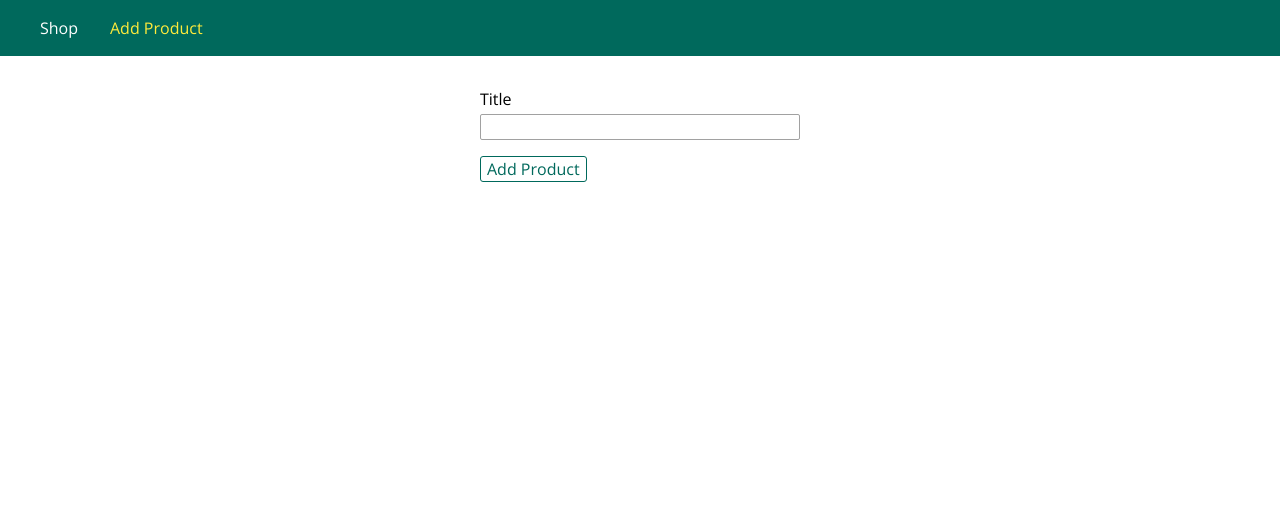
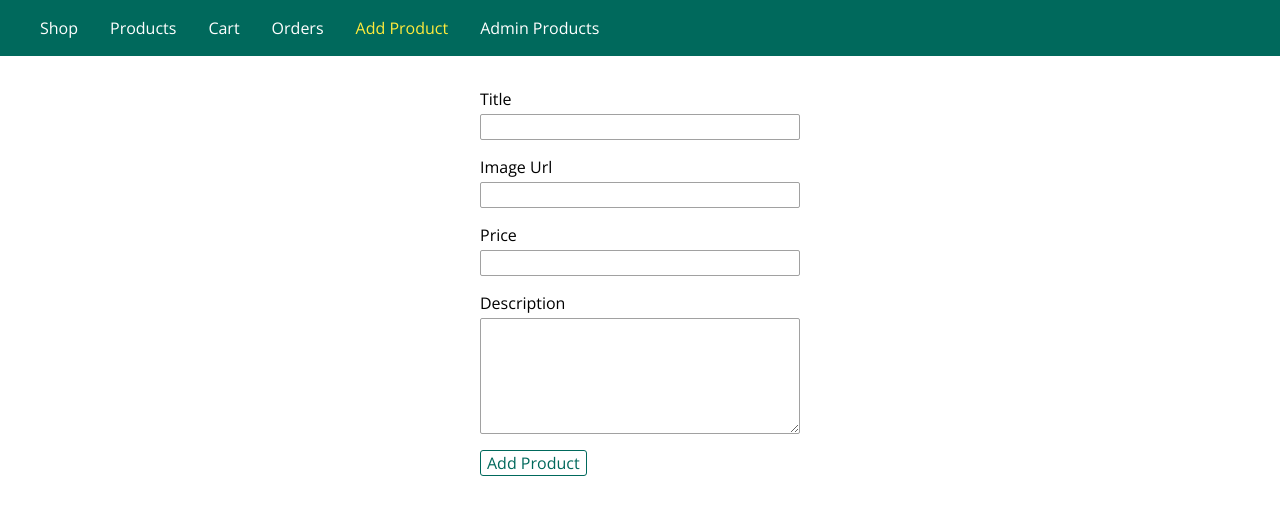
Before and after one commit to FaizKhan101/NodeJs-Complete-Guide, a Node server app: page /admin/add-product in a window 1280 px wide. Shown: the top 515 px of the page. Run offline with Node 20, Linux system fonts and the light colour scheme.

Commit message:
Enhancing our app, add more views and routes, also add more add product field.

```diff
--- /dev/null
+++ b/controllers/admin.js
@@ -0,0 +1,28 @@
+const Product = require("../models/product");
+
+exports.getAddProduct = (req, res, next) => {
+  res.render("admin/add-product", {
+    pageTitle: "Add Product",
+    path: "/admin/add-product",
+  });
+};
+
+exports.postAddProduct = (req, res, next) => {
+  const title = req.body.title;
+  const imageUrl = req.body.imageUrl;
+  const price = req.body.price;
+  const description = req.body.description
+  const product = new Product(title, imageUrl, price, description);
+  product.save();
+  res.redirect("/");
+};
+
+exports.getProducts = (req, res, next) => {
+    Product.fetchAll((products) => {
+    res.render("admin/products", {
+      path: "/admin/products",
+      pageTitle: "Admin Products",
+      prods: products
+    });
+  });
+};
--- a/controllers/products.js
+++ /dev/null
@@ -1,24 +0,0 @@
-const Product = require("../models/product")
-
-exports.getAddProduct = (req, res, next) => {
-  res.render("add-product", {
-    pageTitle: "Add Product",
-    path: "/admin/add-product",
-  });
-};
-
-exports.postAddProduct = (req, res, next) => {
-    const product = new Product(req.body.title)
-    product.save()
-  res.redirect("/");
-};
-
-exports.getProducts = (req, res, next) => {
-  Product.fetchAll((products) => {
-      res.render("shop", {
-        path: "/",
-        pageTitle: "Shop",
-        prods: products,
-      });
-  })
-};
--- a/models/product.js
+++ b/models/product.js
@@ -6,8 +6,11 @@ const rootDir = require("../util/path");
 const filePath = path.join(rootDir, "data", "product.json");
 
 module.exports = class Product {
-  constructor(title) {
+  constructor(title, imageUrl, price, description) {
     this.title = title;
+    this.imageUrl = imageUrl;
+    this.price = price;
+    this.description = description
   }
 
   save() {
--- a/public/css/forms.css
+++ b/public/css/forms.css
@@ -3,18 +3,21 @@
 }
 
 .form-control label,
-.form-control input {
+.form-control input,
+.form-control textarea {
     display: block;
     width: 100%;
     margin-bottom: 0.25rem;
 }
 
-.form-control input {
+.form-control input,
+.form-control textarea {
     border: 1px solid #a1a1a1;
     font: inherit;
     border-radius: 2px;
 }
 
-.form-control input:focus {
+.form-control input:focus,
+.form-control textarea:focus {
     outline-color: #00695c;
 }
--- a/views/add-product.ejs
+++ /dev/null
@@ -1,19 +0,0 @@
-<%- include("./includes/head.ejs", { pageTitle }) %>
-    <link rel="stylesheet" href="/css/forms.css">
-    <link rel="stylesheet" href="/css/product.css">
-</head>
-
-<body>
-    <%- include("./includes/header.ejs") %>
-
-    <main>
-        <form class="product-form" action="/admin/add-product" method="POST">
-            <div class="form-control">
-                <label for="title">Title</label>
-                <input type="text" name="title" id="title">
-            </div>
-
-            <button class="btn" type="submit">Add Product</button>
-        </form>
-    </main>
-<%- include("./includes/end.ejs") %>
--- /dev/null
+++ b/views/admin/add-product.ejs
@@ -0,0 +1,34 @@
+<%- include("../includes/head.ejs", { pageTitle }) %>
+    <link rel="stylesheet" href="/css/forms.css">
+    <link rel="stylesheet" href="/css/product.css">
+</head>
+
+<body>
+    <%- include("../includes/header.ejs") %>
+
+    <main>
+        <form class="product-form" action="/admin/add-product" method="POST">
+            <div class="form-control">
+                <label for="title">Title</label>
+                <input type="text" name="title" id="title">
+            </div>
+
+            <div class="form-control">
+                <label for="imageUrl">Image Url</label>
+                <input type="text" name="imageUrl" id="imageUrl">
+            </div>
+
+            <div class="form-control">
+                <label for="price">Price</label>
+                <input type="number" step="0.01" name="price" id="price">
+            </div>
+
+            <div class="form-control">
+                <label for="description">Description</label>
+                <textarea name="description" id="description" rows="5"></textarea>
+            </div>
+
+            <button class="btn" type="submit">Add Product</button>
+        </form>
+    </main>
+<%- include("../includes/end.ejs") %>
--- a/views/shop.ejs
+++ b/views/admin/products.ejs
@@ -1,9 +1,9 @@
-<%- include("./includes/head.ejs", { pageTitle }) %>
+<%- include("../includes/head.ejs", { pageTitle }) %>
     <link rel="stylesheet" href="/css/product.css">
 </head>
 
 <body>
-    <%- include("./includes/header.ejs") %>
+    <%- include("../includes/header.ejs") %>
 
     <main>
         <% if (prods.length > 0) { %>
@@ -30,4 +30,4 @@
             <h1>No product found.</h1>
         <% } %>
     </main>
-<%- include("./includes/end.ejs") %>
+<%- include("../includes/end.ejs") %>
--- a/views/includes/header.ejs
+++ b/views/includes/header.ejs
@@ -1,8 +1,28 @@
 <header class="main-header">
-    <nav class="main-header__nav">
-        <ul class="main-header__item-list">
-            <li class="main-header__item"><a <% if (path==="/") { %>class="active"<% }else { %> class="" <% } %> href="/">Shop</a></li>
-            <li class="main-header__item"><a <% if (path==="/admin/add-product") { %>class="active"<% }else { %> class="" <% } %> href="/admin/add-product">Add Product</a></li>
-        </ul>
-    </nav>
+  <nav class="main-header__nav">
+    <ul class="main-header__item-list">
+      <li class="main-header__item">
+        <a class="<%= path === '/' ? 'active' : '' %>" href="/">Shop</a>
+      </li>
+      <li class="main-header__item">
+        <a class="<%= path === '/products' ? 'active' : '' %>" href="/products">Products</a>
+      </li>
+      <li class="main-header__item">
+        <a class="<%= path === '/cart' ? 'active' : '' %>" href="/cart">Cart</a>
+      </li>
+      <li class="main-header__item">
+        <a class="<%= path === '/orders' ? 'active' : '' %>" href="/orders">Orders</a>
+      </li>
+      <li class="main-header__item">
+        <a class="<%= path === '/admin/add-product' ? 'active' : '' %>" href="/admin/add-product"
+          >Add Product</a
+        >
+      </li>
+      <li class="main-header__item">
+        <a class="<%= path === '/admin/products' ? 'active' : '' %>" href="/admin/products"
+          >Admin Products</a
+        >
+      </li>
+    </ul>
+  </nav>
 </header>
```
Also changed, not shown: controllers/shop.js (added, +35 -0 lines), routes/admin.js (+5 -3 lines), routes/shop.js (+10 -2 lines), views/shop/cart.ejs (added, +11 -0 lines), views/shop/index.ejs (added, +33 -0 lines), views/shop/orders.ejs (added, +11 -0 lines), views/shop/product-detail.ejs (added, +11 -0 lines), views/shop/product-list.ejs (added, +33 -0 lines), views/admin/edit-product.ejs (added), views/shop/checkout.ejs (added).
